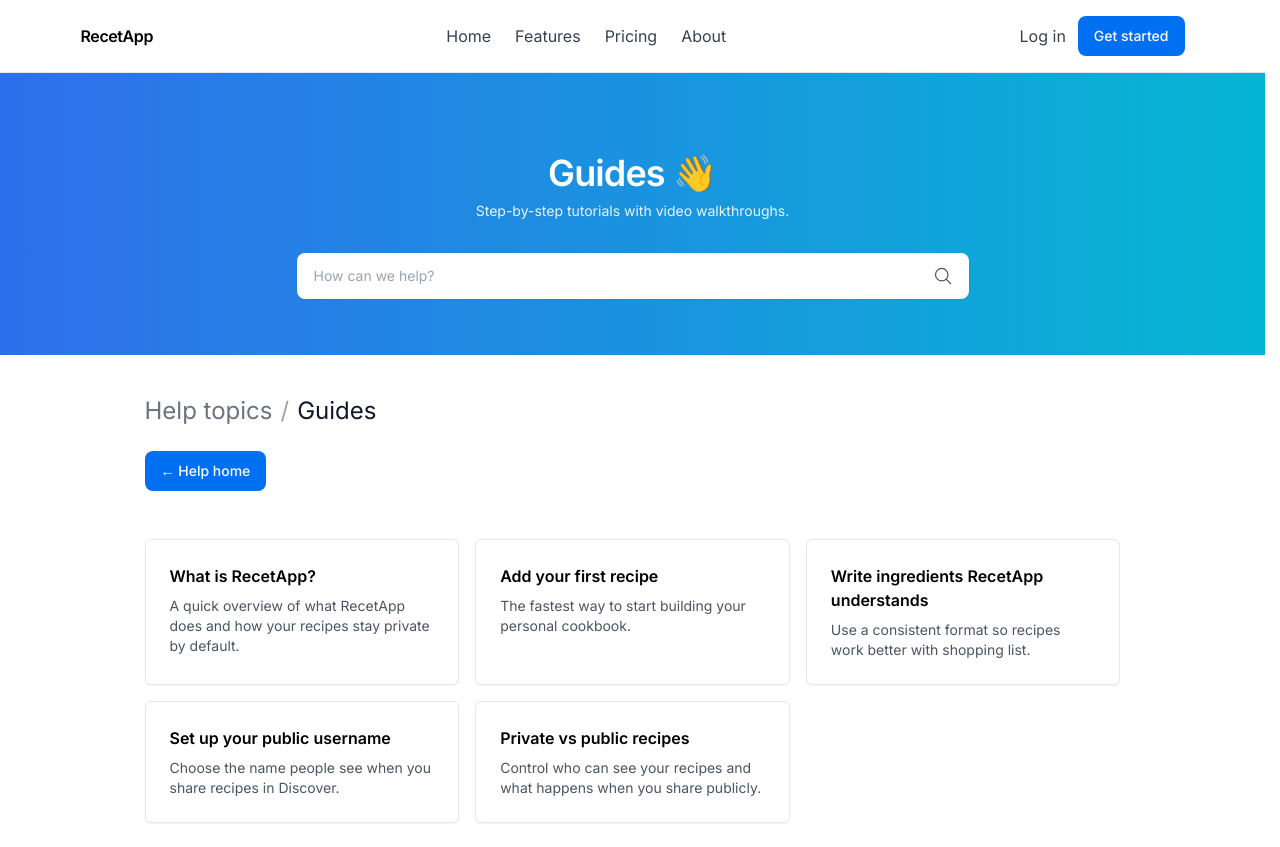
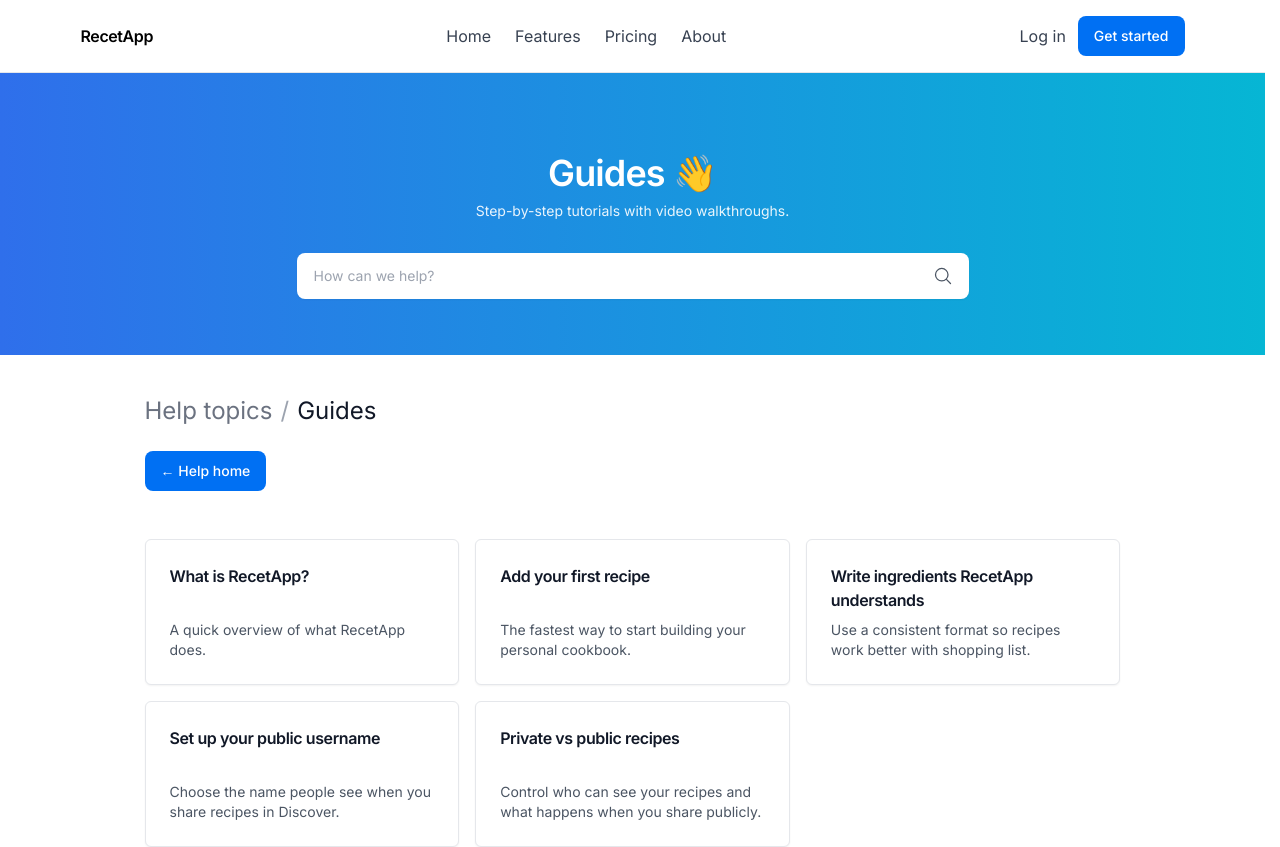
Before and after one commit to pschonffeldt/recetapp, a Next.js app: page /help/guides in a window 1280 px wide. Shown: the top 847 px of the page. Built offline with nearby package versions, Linux system fonts and the light colour scheme; a web font is replaced by a local one.

Commit message:
chore(help,ui): refine card-link layout and guides copy
- Improve CardLink component layout for better alignment and readability
- Tweak copy details in guides data to improve clarity and flow
- Ensure guides list renders more cleanly with the updated card design

```diff
--- a/app/lib/guides/data.ts
+++ b/app/lib/guides/data.ts
@@ -13,8 +13,7 @@ export const GUIDES: readonly Guide[] = [
     id: "what-is-recetapp",
     slug: "what-is-recetapp",
     title: "What is RecetApp?",
-    summary:
-      "A quick overview of what RecetApp does and how your recipes stay private by default.",
+    summary: "A quick overview of what RecetApp does.",
     youtubeId: "dQw4w9WgXcQ",
     bodyMd: `
 ## What you'll learn
@@ -98,7 +97,7 @@ Examples:
 Your public username appears on public recipes (it does not show your email).
 
 ## Tips
-Pick something simple and recognizable. If it’s taken, try a variation.
+Pick something simple and recognizable. If it's taken, try a variation.
 `.trim(),
     updatedAt: "2026-02-03",
   },
@@ -120,7 +119,7 @@ Pick something simple and recognizable. If it’s taken, try a variation.
 - Others can save a copy to their library (your original stays yours)
 
 ## Best practice
-Keep recipes public-friendly: avoid personal info you wouldn’t want displayed.
+Keep recipes public-friendly: avoid personal info you wouldn't want displayed.
 `.trim(),
     updatedAt: "2026-02-03",
   },
--- a/app/ui/marketing/sections/card-link.tsx
+++ b/app/ui/marketing/sections/card-link.tsx
@@ -6,7 +6,7 @@ type CardLinkProps = {
   title: ReactNode;
   description?: ReactNode;
   className?: string;
-  children?: ReactNode; // optional extra content
+  children?: ReactNode;
 };
 
 export default function CardLink({
@@ -20,21 +20,43 @@ export default function CardLink({
     <Link
       href={href}
       className={[
-        "group rounded-md border bg-white p-6 shadow-sm transition",
-        "hover:shadow",
+        "group flex h-full flex-col",
+        "rounded-md border bg-white p-6 shadow-sm transition",
+        "hover:shadow-xl",
         "focus:outline-none focus-visible:ring-2 focus-visible:ring-blue-500 focus-visible:ring-offset-2",
         className ?? "",
       ].join(" ")}
     >
-      <div className="text-base font-semibold group-hover:underline">
+      {/* Title */}
+      <div
+        className={[
+          "text-base font-semibold tracking-tight text-gray-900",
+          "leading-6",
+          "line-clamp-2", // allow up to 2 lines
+          "min-h-[3rem]", // 2 lines * 1.5rem line-height = 3rem
+          "group-hover:underline",
+        ].join(" ")}
+      >
         {title}
       </div>
 
+      {/* Description */}
       {description ? (
-        <p className="mt-2 text-sm text-gray-600">{description}</p>
-      ) : null}
+        <p
+          className={[
+            "mt-2 text-sm leading-5 text-gray-600",
+            "line-clamp-2",
+            "sm:line-clamp-3",
+            "flex-1",
+          ].join(" ")}
+        >
+          {description}
+        </p>
+      ) : (
+        <div className="flex-1" />
+      )}
 
-      {children}
+      {children ? <div className="mt-4">{children}</div> : null}
     </Link>
   );
 }
```
